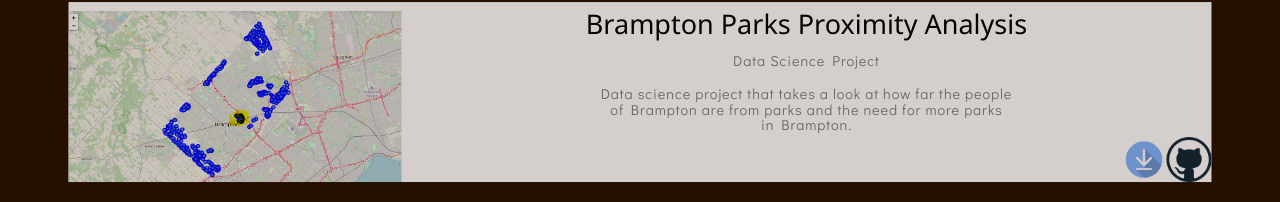
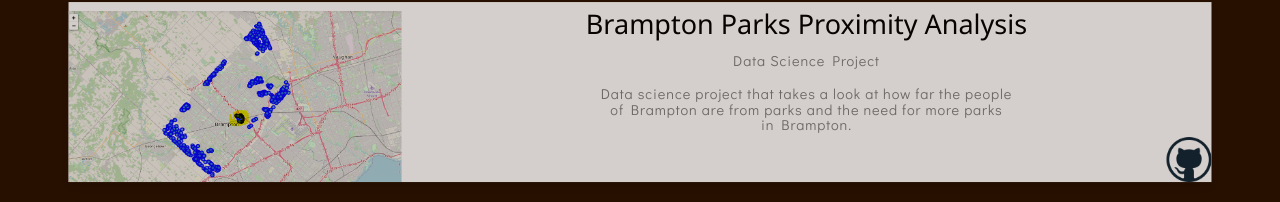
Before and after one commit to ManveerTamber/ManveerTamber.github.io, a plain HTML site: page index.html in a window 1280 px wide. Shown: the part 293-495 px from the top of the page. Drawn offline with nearby package versions, Linux system fonts and the light colour scheme; a script that the page names is missing.

Commit message:
gave up on broken logo

```diff
--- a/index.html
+++ b/index.html
@@ -38,7 +38,6 @@
 			<p></p>
 			<p class = "title">Data science project that takes a look at how far the people <br> of Brampton are from parks and the need for more parks <br> in Brampton.</p>
 			<div class "logocontainer">
-				<a href = "https://github.com/manveertamber/Brampton-Parks-Proximity-Analysis/blob/master/Does%20Brampton%20have%20enough%20Parks_%20-%20Report.pdf" ><img src="report_logo.png" width="50" height="50" class = "logo2"></img></a>
 					<a href = "https://github.com/manveertamber/Brampton-Parks-Proximity-Analysis" ><img src="GithubLogo.png" width="50" height="50" class = "logo3"></img></a>
 
 
```
